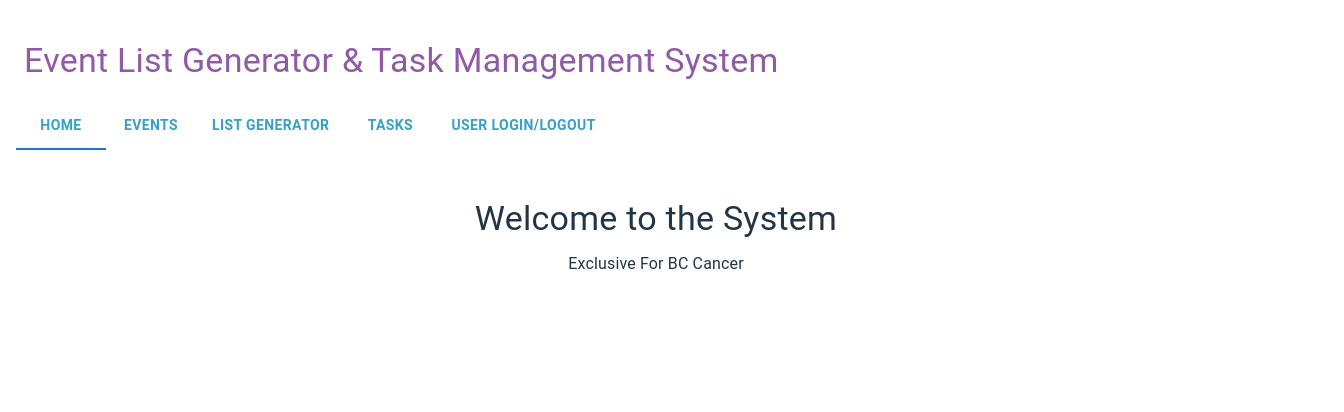
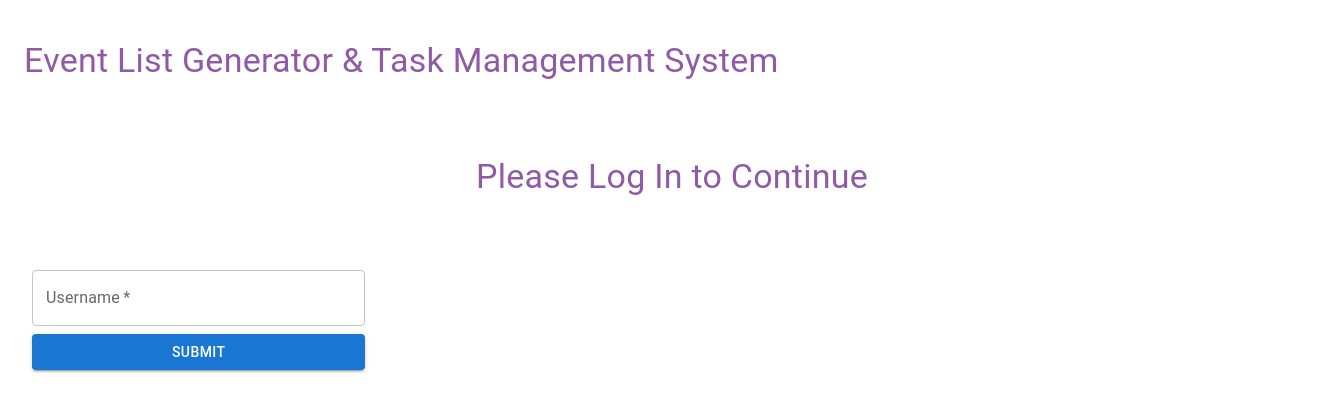
Before and after one commit to daodaojiang622/enterprise-data-workflow-and-integration-platform, a React (Vite) app: page / in a window 1280 px wide. Shown: the top 412 px of the page, 1344 px wide, since content can reach past the window. Built offline with nearby package versions, Linux system fonts and the light colour scheme.

Commit message:
user will be prompted to login if not on control panel

```diff
--- a/src/Screens/ControlPanel.tsx
+++ b/src/Screens/ControlPanel.tsx
@@ -26,6 +26,7 @@ const ControlPanel: React.FC = () => {
     const [limit, setLimit] = useState<number>(1);
     // State to store the index of the currently selected tab
     const [tabIndex, setTabIndex] = useState<number>(0);
+    const [isLoggedIn, setIsLoggedIn] = useState<boolean>(false);
 
     /**
      * Handles the selection and deselection of cities.
@@ -103,7 +104,8 @@ const ControlPanel: React.FC = () => {
             </Typography>
 
             {/* Tabs component to switch between different views */}
-            <Tabs
+            {isLoggedIn? (
+                <Tabs
                 value={tabIndex}
                 onChange={handleTabChange}
                 aria-label="Event Panel Tabs"
@@ -117,41 +119,56 @@ const ControlPanel: React.FC = () => {
                 {/* <Tab label="Item Editor" sx={{ backgroundColor: '#36a0c8', color: 'white' }} /> */}
                 <Tab label="User Login/Logout" style={StyleSheet.tab} />
             </Tabs>
+            ) : (
+                <Box p={2} position="absolute" top={100} left={0} mt={2} width="100%">
+                    <Typography
+                        variant="h4"
+                        gutterBottom
+                        align="center"
+                        sx={{ color: "#905aa7", padding: '8px' }}
+                    >
+                        Please Log In to Continue
+                    </Typography>
+                    <Box mt={4}>
+                        <UserLogin setIsLoggedIn={setIsLoggedIn} />
+                    </Box>
+                </Box>
+            )}
 
             {/* Render the content based on the selected tab */}
-            {tabIndex === 0 && (
+            {isLoggedIn && tabIndex === 0 && (
                 <Box mt={4}>
                     <Home navigateToLogin={navigateToLogin} />
                 </Box>
             )}
 
-            {tabIndex === 1 && (
+            {isLoggedIn && tabIndex === 1 && (
                 <Box mt={4}>
                     <Event headers={headers} data={data}/>
                 </Box>
             )}
 
-            {tabIndex === 2 && (
+            {isLoggedIn && tabIndex === 2 && (
                 <Box mt={4}>
                     <EventTable headers={headers} data={data} />
                 </Box>
             )}
 
-            {tabIndex === 3 && (
+            {isLoggedIn && tabIndex === 3 && (
                 <Box mt={4}>
                     <ItemCreator />
                 </Box>
             )}
 
-            {tabIndex === 4 && (
+            {isLoggedIn && tabIndex === 4 && (
                 <Box mt={4}>
                     <ItemEditor />
                 </Box>
             )}
 
-            {tabIndex === 5 && (
+            {isLoggedIn && tabIndex === 5 && (
                 <Box mt={4}>
-                    <UserLogin />
+                    <UserLogin setIsLoggedIn={setIsLoggedIn}/>
                 </Box>
             )}
         </Box>
```
